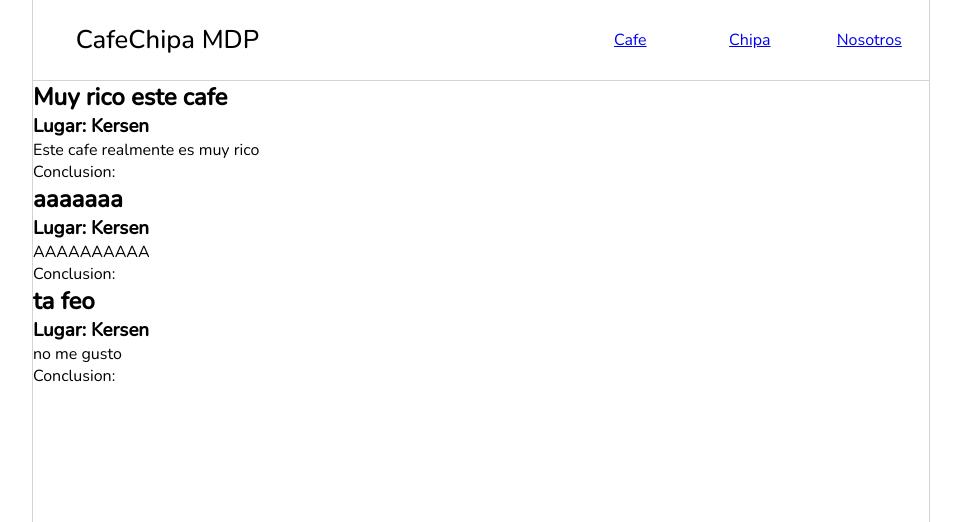
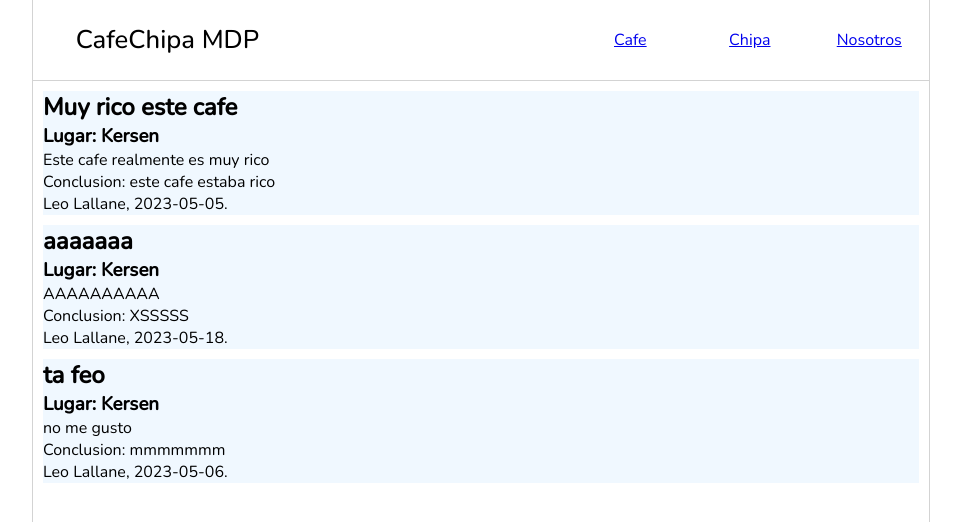
Before and after one commit to veranicolas/ChipaCafeBlog, a React (Vite) app: page / in a window 1280 px wide. Shown: the top 522 px of the page, without its empty margins (159-1120 px from the left). Built offline with nearby package versions, Linux system fonts and the light colour scheme.

Commit message:
css files de posts

```diff
--- a/src/components/BlogContent/BlogContent.tsx
+++ b/src/components/BlogContent/BlogContent.tsx
@@ -12,7 +12,9 @@ export const BlogContent = () => {
                 titulo={post.attributes.titulo}
                 lugar={post.attributes.lugar}
                 descripcion={post.attributes.descripcion}
-                conclusion={post.attributesconclusion}
+                conclusion={post.attributes.conclusion}
+                creado={post.attributes.creado}
+                creadoPor={post.attributes.creadoPor}
 
             />
         ))}
--- /dev/null
+++ b/src/components/BlogPost/BlogPost.module.css
@@ -0,0 +1,5 @@
+.blogpost{
+    margin: 10px;
+    background-color: aliceblue;
+
+}
--- a/src/components/BlogPost/BlogPost.tsx
+++ b/src/components/BlogPost/BlogPost.tsx
@@ -1,14 +1,15 @@
 
 //@ts-nocheck
 import React from "react"
-
-export const BlogPost = ({titulo,lugar,descripcion,conclusion}) => {
+import styles from './BlogPost.module.css'
+export const BlogPost = ({titulo,lugar,descripcion,conclusion,creado,creadoPor}) => {
   return (
-    <div>
+    <div className={styles.blogpost}>
         <h2>{titulo}</h2>
         <h3>Lugar: {lugar}</h3>
         <p>{descripcion}</p>
         <p>Conclusion: {conclusion}</p>
+        <p>{creadoPor}, {creado}.</p>
     </div>
   )
 }
```
Also changed, not shown: src/components/BlogContent/BlogContent.module.css (added).
